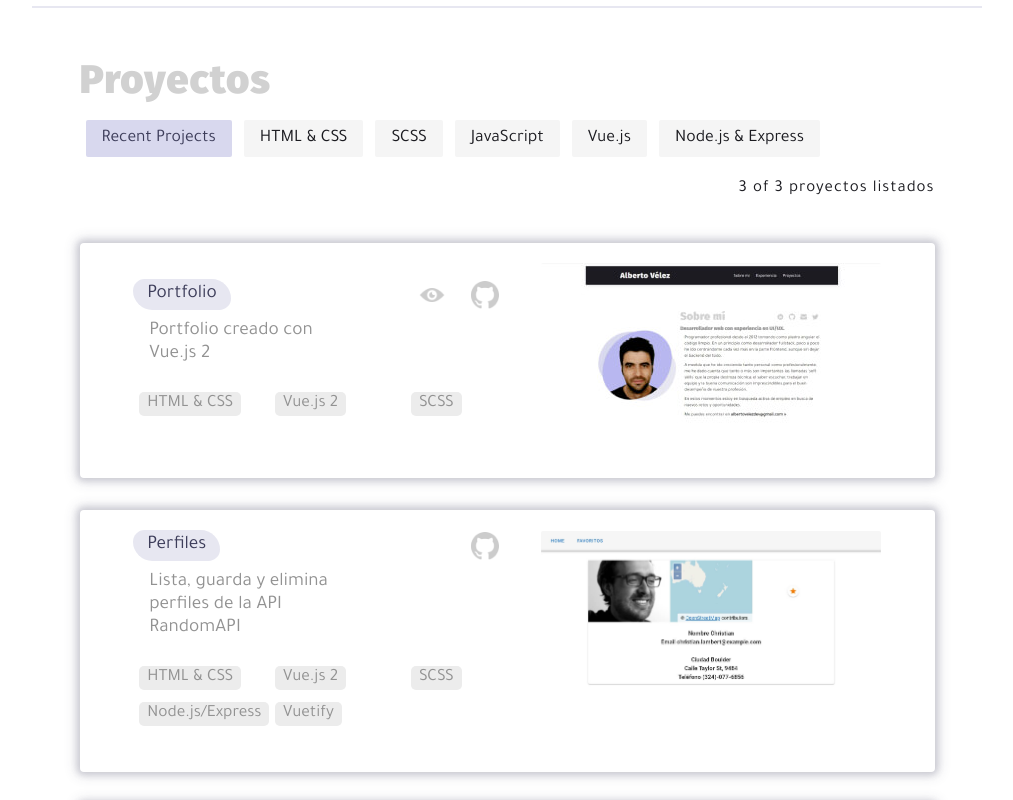
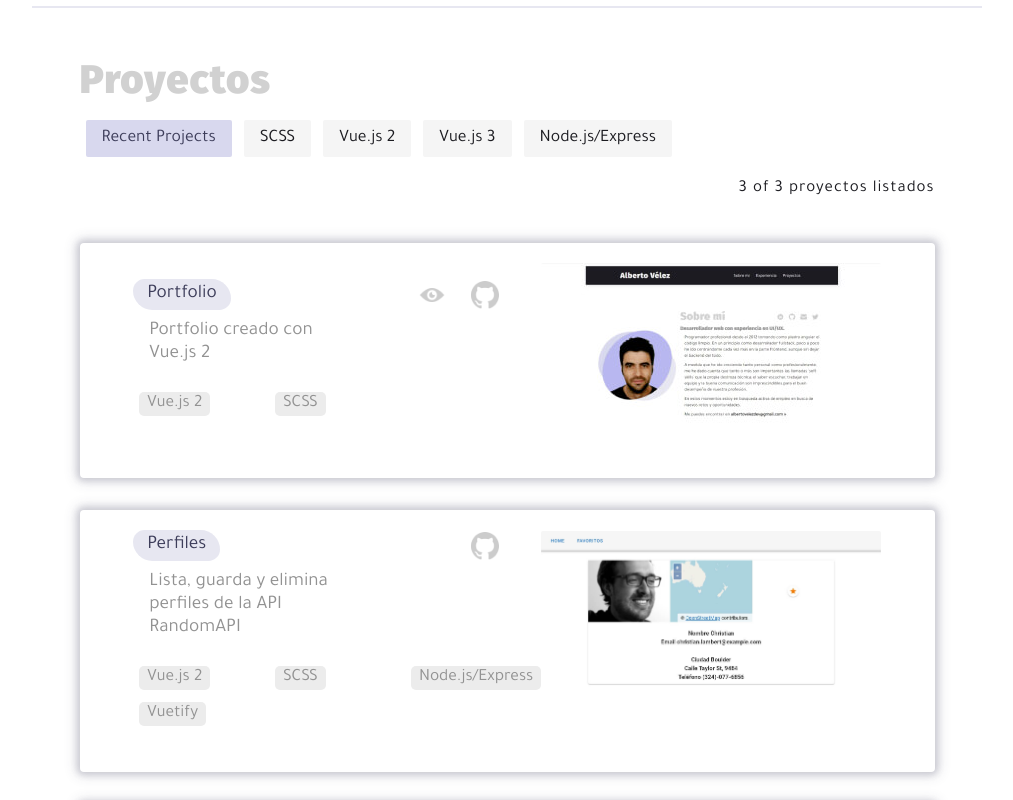
Before and after one commit to avelezdo/portfolio-vue, a Vue app: page / in a window 1280 px wide. Shown: the part 2340-3140 px from the top of the page, without its empty margins (133-1146 px from the left). Built offline with nearby package versions, Linux system fonts and the light colour scheme; a web font is replaced by a local one.

Commit message:
Se unifican las tecnologías que se pueden seleccionar en la sección de proyectos

```diff
--- a/src/assets/js/projects.js
+++ b/src/assets/js/projects.js
@@ -3,7 +3,7 @@ const projects = [
 		id: 1,
 		title: 'Portfolio',
 		image: 'images/project-images/portfolio.jpg',
-		technologies: ['HTML & CSS', 'Vue.js 2', 'SCSS'],
+		technologies: ['Vue.js 2', 'SCSS'],
 		description: 'Portfolio creado con Vue.js 2',
 		github_link: 'https://github.com/avelezdo/portfolio-vue',
 		production_link: 'https://www.albertovelez.dev',
@@ -12,7 +12,7 @@ const projects = [
 		id: 2,
 		title: 'Perfiles',
 		image: 'images/project-images/profiles.jpg',
-		technologies: ['HTML & CSS', 'Vue.js 2', 'SCSS', 'Node.js/Express', 'Vuetify'],
+		technologies: ['Vue.js 2', 'SCSS', 'Node.js/Express', 'Vuetify'],
 		description: 'Lista, guarda y elimina perfiles de la API RandomAPI',
 		github_link: 'https://github.com/avelezdo/profiles',
 		production_link: '',
@@ -21,7 +21,7 @@ const projects = [
 		id: 3,
 		title: 'Clon YouTube',
 		image: 'images/project-images/YouTubeClone.jpg',
-		technologies: ['HTML & CSS', 'Vue.js 3', 'Vite', 'WindiCSS'],
+		technologies: ['Vue.js 3', 'Vite', 'WindiCSS'],
 		description: 'Clon de YouTube. Mobile First.',
 		github_link: 'https://github.com/avelezdo/YouTube-clon',
 		production_link: '',
--- a/src/assets/js/render-projects.js
+++ b/src/assets/js/render-projects.js
@@ -1,6 +1,6 @@
 import { projects as myProjects } from './projects.js';
 
-let skills = ['Recent Projects', 'HTML & CSS', 'SCSS', 'JavaScript', 'Vue.js', 'Node.js & Express'];
+let skills = ['Recent Projects', 'SCSS', 'Vue.js 2', 'Vue.js 3', 'Node.js/Express'];
 
 let selectedSkill = null;
 
```
